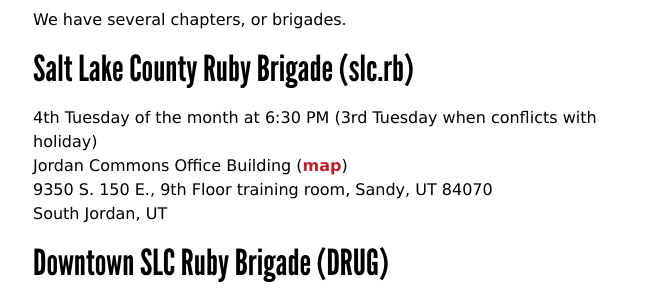
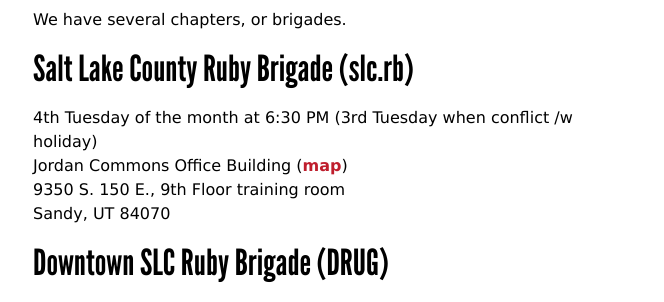
Before and after one commit to urug/urug.github.io, a Jekyll site: the page built from index.html, in a window 1280 px wide. Shown: the part 452-754 px from the top of the page, without its empty margins (307-971 px from the left). Built offline with Jekyll 4.4.1, drawn with Linux system fonts in a browser that asks for light colours.

Commit message:
removed the s jordan reference on slc.rb

```diff
--- a/index.html
+++ b/index.html
@@ -9,10 +9,10 @@ title:  "Utah Ruby User Group"
 <p>We have several chapters, or brigades.</p>
 
 <h2 id="slc.rb">Salt Lake County Ruby Brigade (slc.rb)</h2>
-<p>4th Tuesday of the month at 6:30 PM (3rd Tuesday when conflicts with holiday)<br>
+<p>4th Tuesday of the month at 6:30 PM (3rd Tuesday when conflict /w holiday)<br>
 Jordan Commons Office Building (<a href="http://goo.gl/maps/zHdy6">map</a>)<br>
-9350 S. 150 E., 9th Floor training room, Sandy, UT 84070<br>
-South Jordan, UT</p>
+9350 S. 150 E., 9th Floor training room<br>
+Sandy, UT 84070</p>
 
 <h2 id="downtown.rb">Downtown SLC Ruby Brigade (DRUG)</h2>
 <p>1st Wednesday of the Month at 7 PM<br>
```
